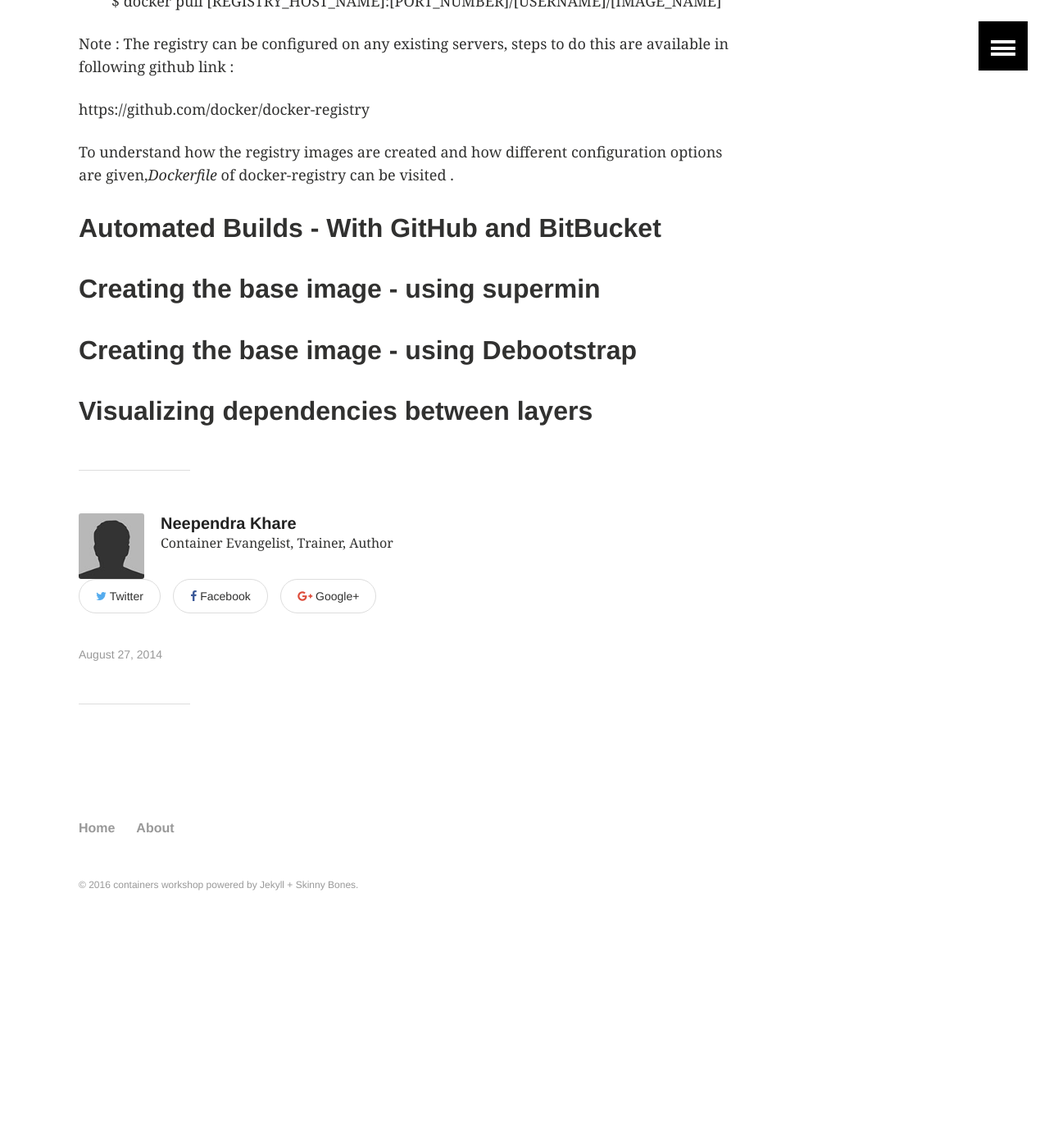
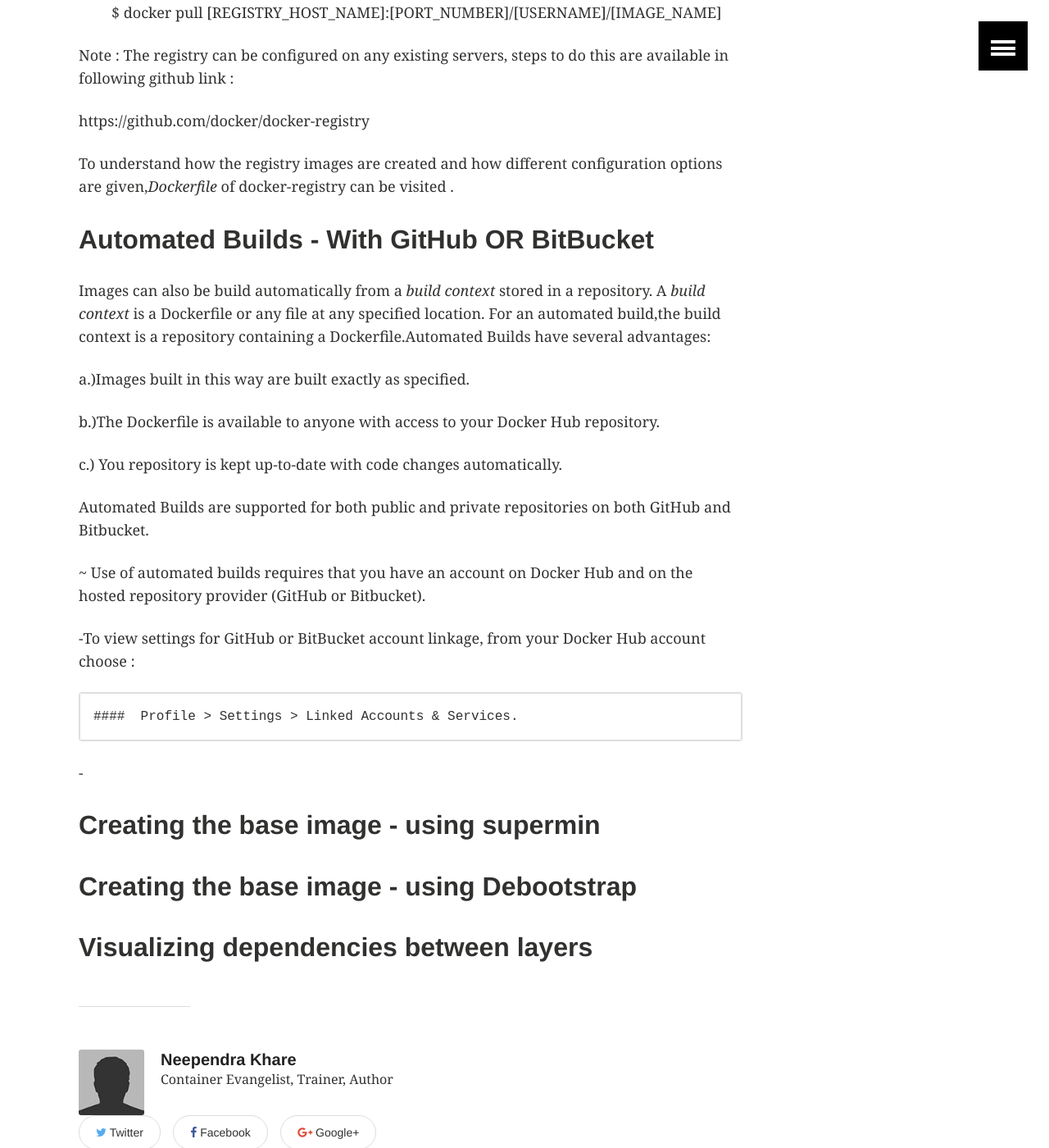
Before and after one commit to shradha09/containers-workshop, a Jekyll site: the page built from _posts/handson/2015-12-15-Docker_Images.markdown, in a window 1280 px wide and 1400 px high, scrolled down 20951 px. Shown: the whole window at 82% size. Built offline with Jekyll 4.4.1, drawn with Linux system fonts in a browser that asks for light colours; comment, search, counter and statistics services are not loaded; before the commit the page ends 22116 px from its top, so only the background shows below that; some of the changed text lies outside the part shown.

Commit message:
Automated Build started

```diff
--- a/_posts/handson/2015-12-15-Docker_Images.markdown
+++ b/_posts/handson/2015-12-15-Docker_Images.markdown
@@ -285,7 +285,7 @@
 ~~ Syntax to save the image in tar file :
 
 
-  $ docker save [-o``|``--output=""] IMAGE  [:TAG]
+  $ docker save [-o |--output=""] IMAGE  [:TAG]
 
 
 ~~ Example, creating a tar file for Ubuntu, run following command :
@@ -744,10 +744,27 @@
 To understand how the registry images are created and how different configuration options are given,*Dockerfile* of docker-registry can be visited .
 
 
-## Automated Builds - With GitHub and BitBucket
+## Automated Builds - With GitHub OR BitBucket
 
+ Images can also be build automatically from a *build context* stored in a repository.
+ A *build context* is a Dockerfile or any file at any specified location.
+ For an automated build,the build  context is a repository containing a Dockerfile.Automated Builds have several advantages:
 
+a.)Images built in this way are built exactly as specified.
 
+b.)The Dockerfile is available to anyone with access to your Docker Hub repository.
+
+c.) You repository is kept up-to-date with code changes automatically.
+
+Automated Builds are supported for both public and private repositories on both GitHub and Bitbucket.
+
+~ Use of automated builds requires that you have an account on Docker Hub and on the hosted repository provider (GitHub or Bitbucket).
+
+-To view settings for GitHub or BitBucket account linkage, from your Docker Hub account choose :
+
+    ####  Profile > Settings > Linked Accounts & Services.
+
+-
 
 
 
```
